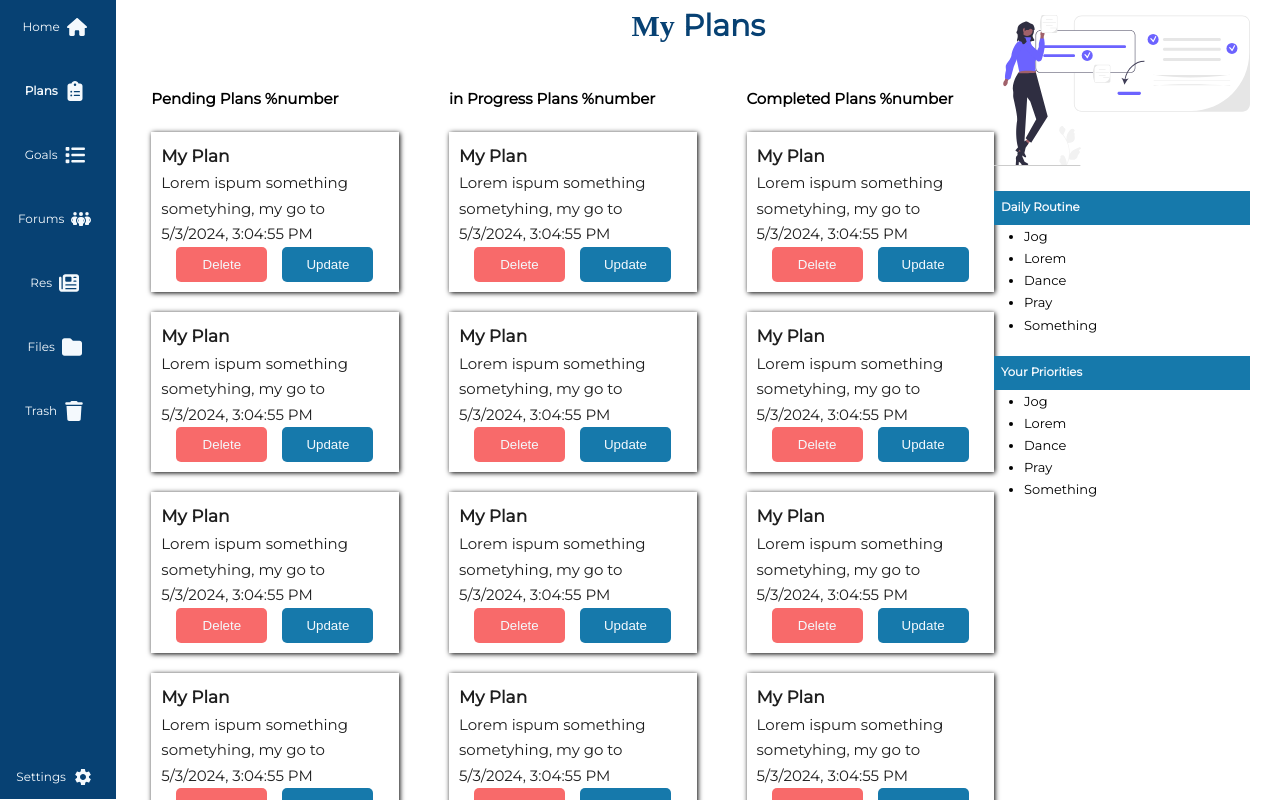
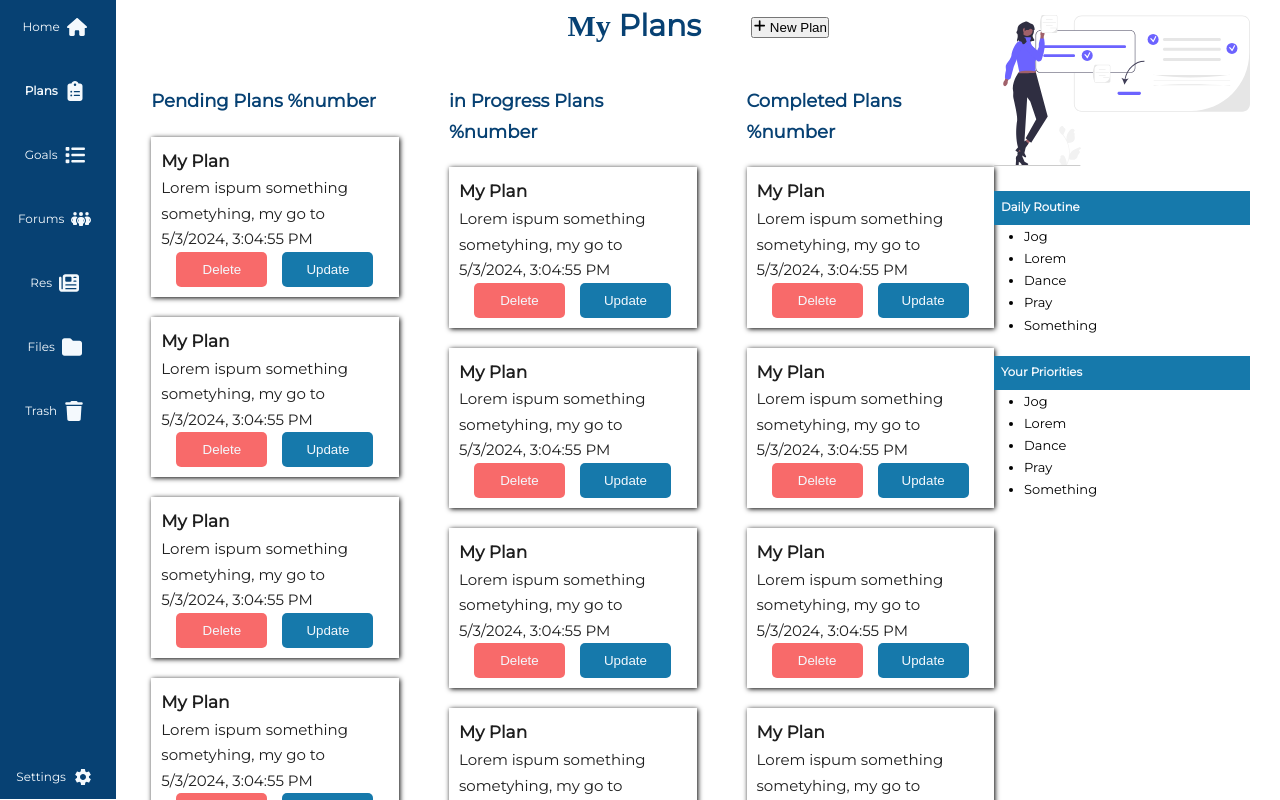
Before and after one commit to Fuangi/student-companion, a React (Create React App) app: page /plans in a window 1280 px wide. Built offline with nearby package versions, Linux system fonts and the light colour scheme.

Commit message:
Retouched the header on the planner screen

```diff
--- a/src/screens/Planner.jsx
+++ b/src/screens/Planner.jsx
@@ -2,6 +2,7 @@ import { Outlet } from "react-router-dom";
 import { illustrations } from "../assets";
 import { DashLayout } from "../components/Layout";
 import Plans from "../components/planner/Plans";
+import { FaPlus } from "react-icons/fa6";
 
 function Planner() {
   return (
@@ -11,6 +12,11 @@ function Planner() {
           <h2>
             <span>My</span> Plans
           </h2>
+          <div className="new-actions">
+            <button>
+              <FaPlus /> New Plan
+            </button>
+          </div>
         </div>
         <div className="plans-routine">
           <div className="all-plans">
--- a/src/scss/screens/_planner.scss
+++ b/src/scss/screens/_planner.scss
@@ -3,7 +3,10 @@
 // THe header on the Planner page
 .all-plans-head {
   font-size: 2rem;
-  text-align: center;
+  display: flex;
+  justify-content: center;
+  align-items: center;
+  gap: 5rem;
 
   & h2 {
     color: $color-primary;
@@ -30,6 +33,11 @@
       display: flex;
       flex-direction: column;
       gap: 2rem;
+
+      & h2 {
+        color: $color-primary;
+        font-size: 1.8rem;
+      }
     }
   }
 
```
